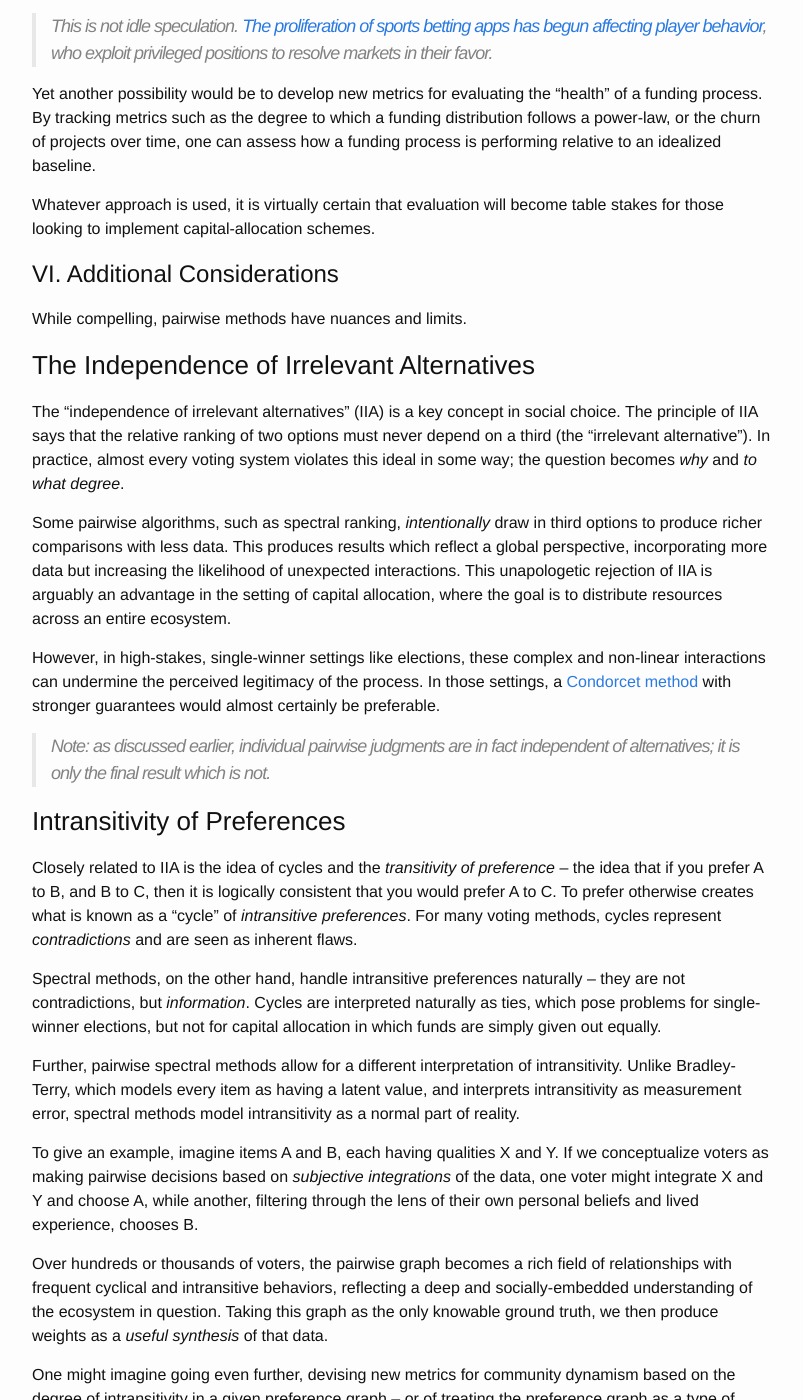
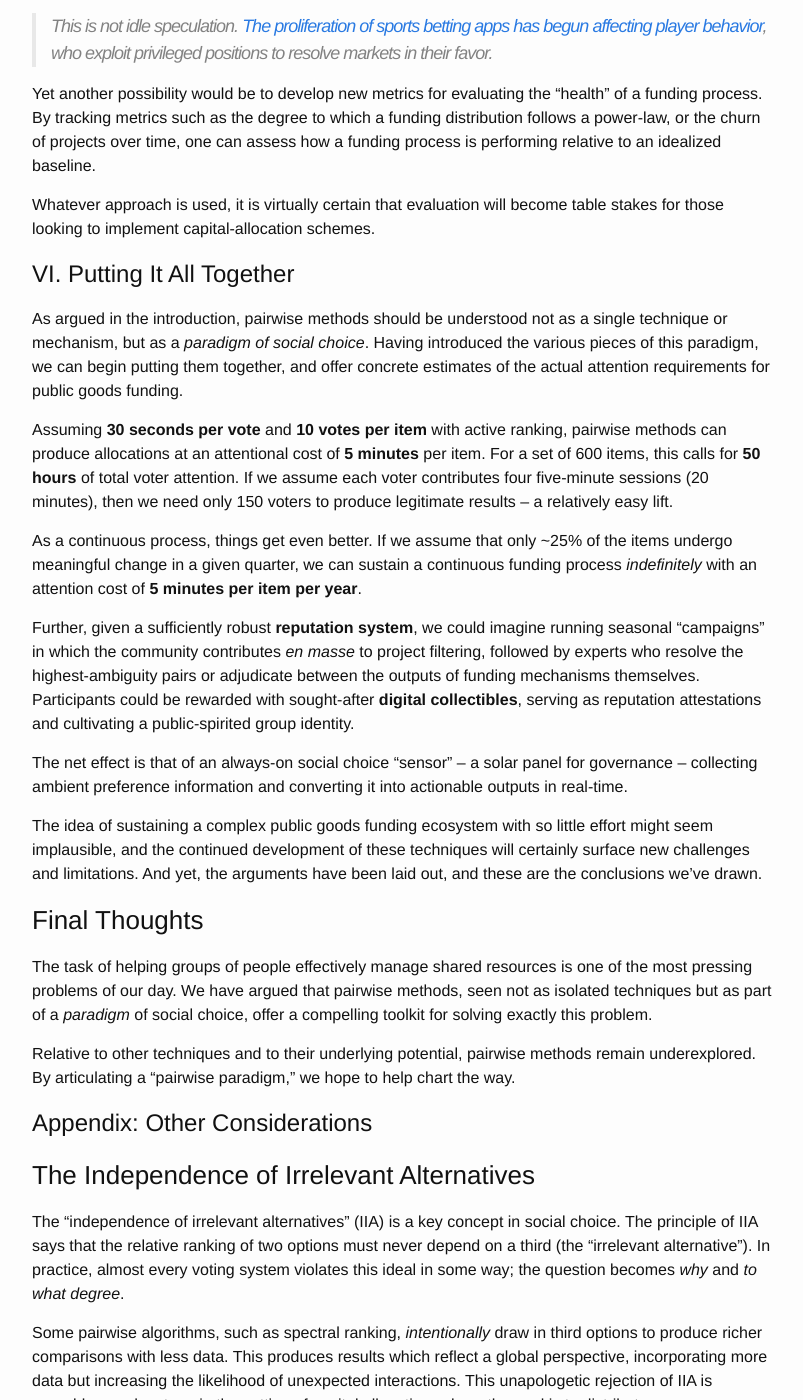
Before and after one commit to kronosapiens/kronosapiens.github.io, a Jekyll site: the page built from _posts/2025-12-14-pairwise-paradigm.md, in a window 1280 px wide and 1400 px high, scrolled down 19778 px. Shown: the whole window, without its empty margins (238-1041 px from the left). Built offline with Jekyll 4.4.1, drawn with Linux system fonts in a browser that asks for light colours; formulas are drawn with MathJax 3; comment, search, counter and statistics services are not loaded; some of the changed text lies outside the part shown.

Commit message:
fix: move VI into an appendix

```diff
--- a/_posts/2025-12-14-pairwise-paradigm.md
+++ b/_posts/2025-12-14-pairwise-paradigm.md
@@ -31,8 +31,8 @@ Thanks to Carl Cervone, David Gasquez, Ori Shimony, and Dandelion Mané for feed
   - [4. Audience Development](#4-audience-development)
 - [IV. Continuous Funding](#iv-continuous-funding)
 - [V. Evaluation and Legitimacy](#v-evaluation-and-legitimacy)
-- [VI. Additional Considerations](#vi-additional-considerations)
-- [VII. Putting It All Together](#vii-putting-it-all-together)
+- [VI. Putting It All Together](#vi-putting-it-all-together)
+- [Appendix: Other Considerations](#appendix-other-considerations)
 
 # I. Motivations
 
@@ -544,9 +544,35 @@ By tracking metrics such as the degree to which a funding distribution follows a
 
 Whatever approach is used, it is virtually certain that evaluation will become table stakes for those looking to implement capital-allocation schemes.
 
-# VI. Additional Considerations
+# VI. Putting It All Together
 
-While compelling, pairwise methods have nuances and limits.
+As argued in the introduction, pairwise methods should be understood not as a single technique or mechanism, but as a _paradigm of social choice_.
+Having introduced the various pieces of this paradigm, we can begin putting them together, and offer concrete estimates of the actual attention requirements for public goods funding.
+
+Assuming **30 seconds per vote** and **10 votes per item** with active ranking, pairwise methods can produce allocations at an attentional cost of **5 minutes** per item.
+For a set of 600 items, this calls for **50 hours** of total voter attention.
+If we assume each voter contributes four five-minute sessions (20 minutes), then we need only 150 voters to produce legitimate results -- a relatively easy lift.
+
+As a continuous process, things get even better.
+If we assume that only ~25% of the items undergo meaningful change in a given quarter, we can sustain a continuous funding process _indefinitely_ with an attention cost of **5 minutes per item per year**.
+
+Further, given a sufficiently robust **reputation system**, we could imagine running seasonal "campaigns" in which the community contributes _en masse_ to project filtering, followed by experts who resolve the highest-ambiguity pairs or adjudicate between the outputs of funding mechanisms themselves.
+Participants could be rewarded with sought-after **digital collectibles**, serving as reputation attestations and cultivating a public-spirited group identity.
+
+The net effect is that of an always-on social choice "sensor" -- a solar panel for governance -- collecting ambient preference information and converting it into actionable outputs in real-time.
+
+The idea of sustaining a complex public goods funding ecosystem with so little effort might seem implausible, and the continued development of these techniques will certainly surface new challenges and limitations.
+And yet, the arguments have been laid out, and these are the conclusions we've drawn.
+
+### Final Thoughts
+
+The task of helping groups of people effectively manage shared resources is one of the most pressing problems of our day.
+We have argued that pairwise methods, seen not as isolated techniques but as part of a _paradigm_ of social choice, offer a compelling toolkit for solving exactly this problem.
+
+Relative to other techniques and to their underlying potential, pairwise methods remain underexplored.
+By articulating a "pairwise paradigm," we hope to help chart the way.
+
+# Appendix: Other Considerations
 
 ### The Independence of Irrelevant Alternatives
 
```
Also changed, not shown: other parts of _posts/2025-12-14-pairwise-paradigm.md (+0 -28 lines).
